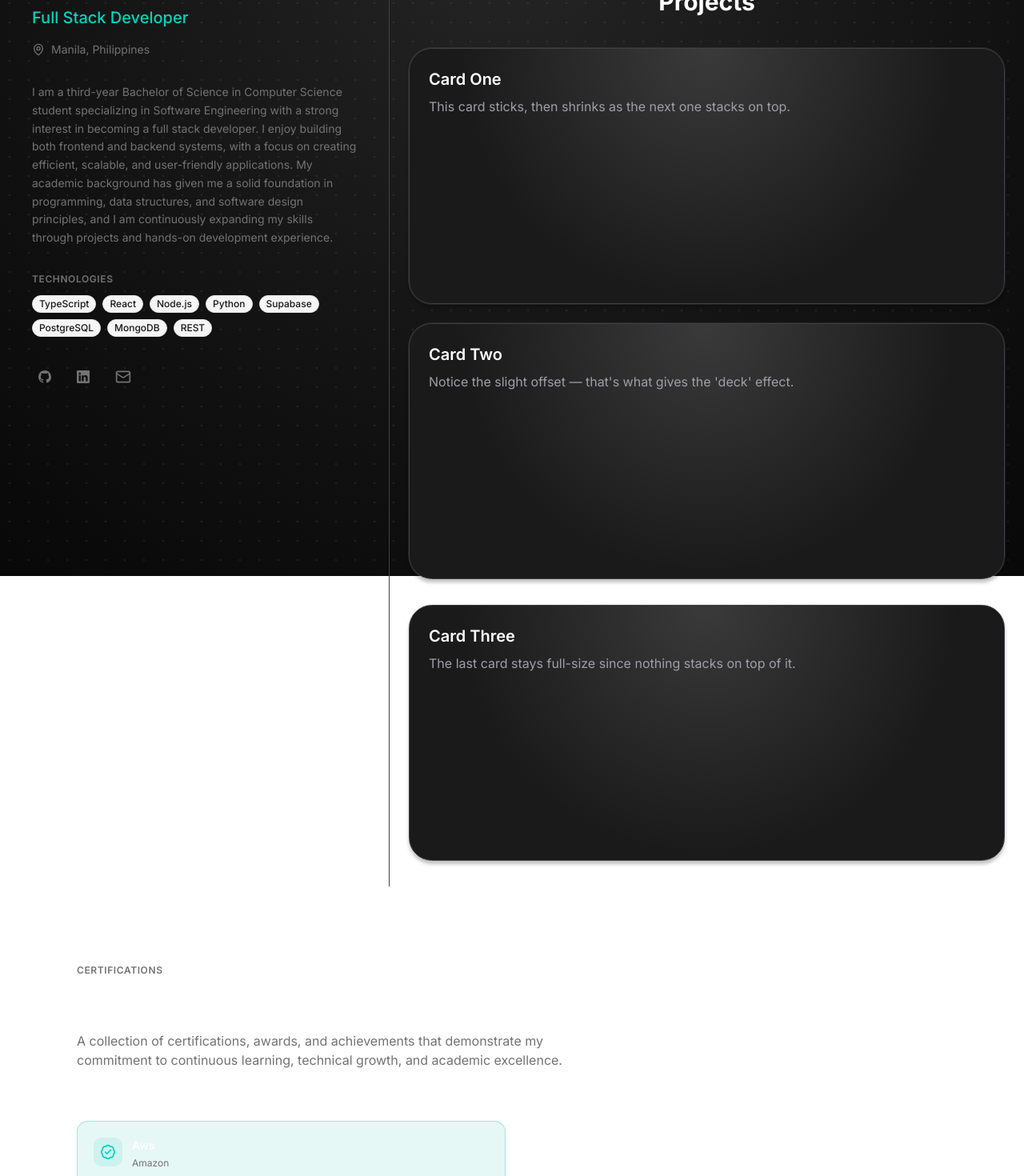
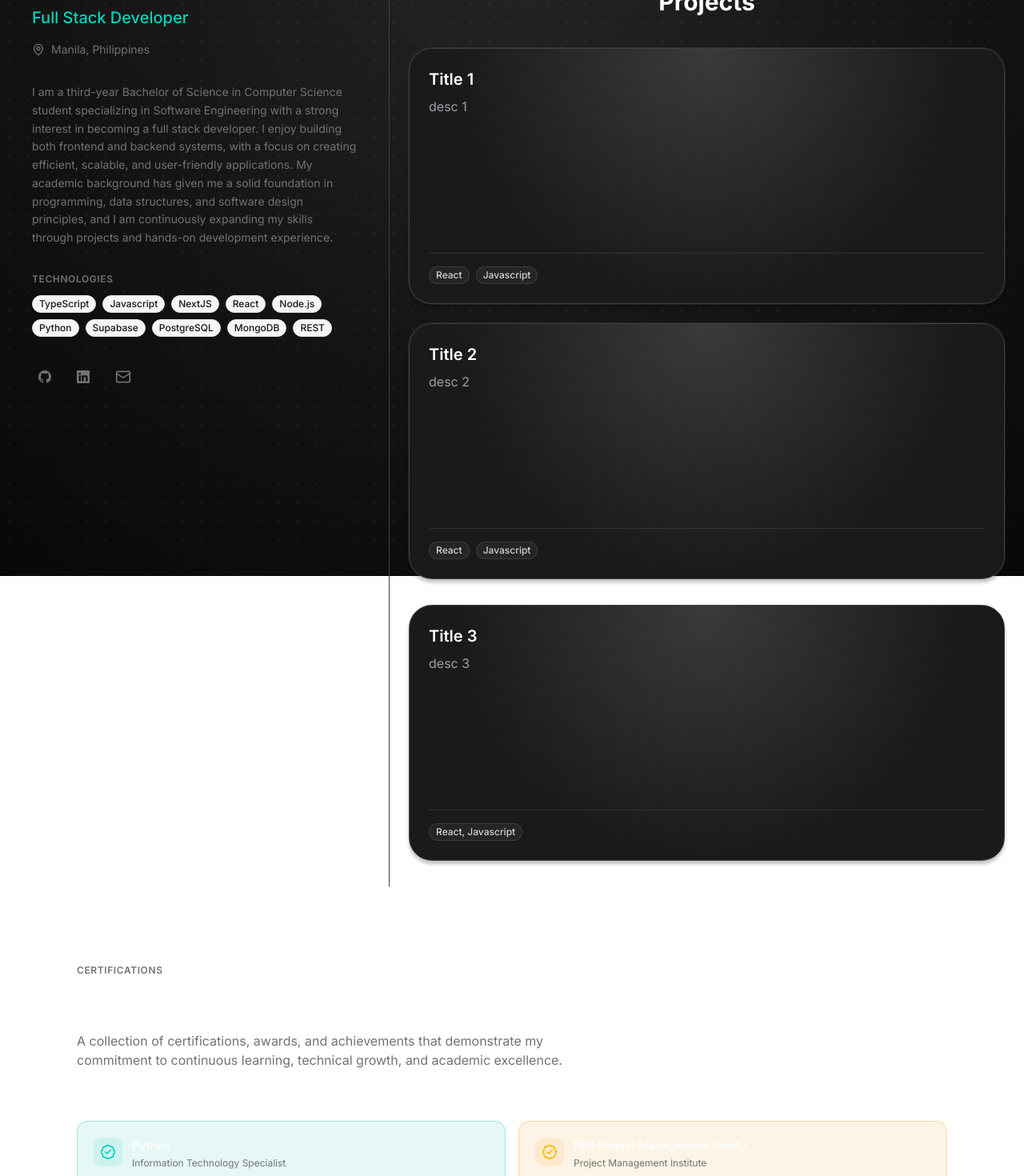
Before and after one commit to ieqisg/Portfolio, a Next.js app: page / in a window 1280 px wide. Shown: the part 80-1550 px from the top of the page at 80% size. Built offline with nearby package versions, Linux system fonts and the light colour scheme.

Commit message:
Finished Certifications and Started Structure for Projects

```diff
--- a/app/pages/About.tsx
+++ b/app/pages/About.tsx
@@ -3,6 +3,7 @@ import { Mail, MapPin, ExternalLink } from "lucide-react";
 import GithubIcon from "@/components/GithubIcon"
 import LinkedinIcon from "@/components/LinkedinIcon"
 import TextType from "@/components/TextType"
+import { TechnologiesData } from "@/datas/TechnologiesData";
 
 export default function About() {
   return (
@@ -43,10 +44,7 @@ export default function About() {
             Technologies
           </h3>
           <div className="flex flex-wrap gap-2">
-            {[
-              "TypeScript", "React", "Node.js", "Python",
-              "Supabase", "PostgreSQL", "MongoDB", "REST"
-            ].map((skill) => (
+            {TechnologiesData.map((skill) => (
               <span
                 key={skill}
                 className="px-2 py-0.5 text-[10px] md:text-xs text-xs font-medium rounded-full bg-secondary text-secondary-foreground border border-border hover:border-teal-500/40 hover:text-teal-300 transition-colors duration-200 cursor-default"
--- a/app/pages/Certifications.tsx
+++ b/app/pages/Certifications.tsx
@@ -3,7 +3,10 @@ import AnimatedSection from "@/components/AnimatedContent"
 import { CertificationsData } from "@/datas/CertificationsData"
 import { BadgeCheck } from "lucide-react"
 
+
+
 export default function Certifications() {
+
   return (
     <section id="contact" className="py-24 px-6 lg:px-16 xl:px-24">
       <div className="max-w-6xl mx-auto">
@@ -23,10 +26,10 @@ export default function Certifications() {
         </AnimatedSection>
         <div className="grid grid-cols-1 md:grid-cols-2 gap-4">
           {CertificationsData.map((cert, index) => (
-            <AnimatedSection key={cert.name} delay={index * 100}>
-              <div className={`p-5 rounded-xl border ${cert.color} transition-all duration-300 hover:scale-[1.02]`}>
+            <AnimatedSection key={cert.name} >
+              <div className={`p-5 rounded-xl border ${index % 2 == 0 ? "text-teal-400 bg-teal-500/10 border-teal-500/30" : "text-amber-400 bg-amber-500/10 border-amber-500/30"} transition-all duration-300 hover:scale-[1.02]`}>
                 <div className="flex items-start gap-3">
-                  <div className={`p-2 rounded-lg ${cert.color}`}>
+                  <div className={`p-2 rounded-lg ${index % 2 == 0 ? "text-teal-400 bg-teal-500/10 border-teal-500/30" : "text-amber-400 bg-amber-500/10 border-amber-500/30"}`}>
                     <BadgeCheck className="w-5 h-5" />
                   </div>
                   <div className="flex-1">
--- a/app/pages/Projects.tsx
+++ b/app/pages/Projects.tsx
@@ -23,6 +23,7 @@ export default function Projects() {
               i={i}
               title={card.title}
               description={card.description}
+              stack={card.stack}
               progress={scrollYProgress}
               range={[i * (1 / cardsData.length), 1]}
               targetScale={targetScale}
--- a/components/StackCard.tsx
+++ b/components/StackCard.tsx
@@ -9,6 +9,7 @@ export default function StackCard({
   progress,
   range,
   targetScale,
+  stack
 }: {
   i: number;
   title: string;
@@ -16,6 +17,7 @@ export default function StackCard({
   progress: MotionValue<number>;
   range: [number, number];
   targetScale: number;
+  stack: string[];
 }) {
   const scale = useTransform(progress, range, [1, targetScale]);
 
@@ -45,11 +47,9 @@ export default function StackCard({
           bg-[radial-gradient(circle_at_50%_0%,#3a3a3a_0%,#1a1a1a_64%)]
           shadow-[0_0_0_1px_rgba(255,255,255,0.08),0_4px_4px_rgba(0,0,0,0.25)]
           p-6
-          transition-all
-          duration-300
-          hover:-translate-y-1
-          w-full
           h-[40vh]
+          flex flex-col
+          justify-between
         "
       >
         {/* Cursor spotlight */}
@@ -69,11 +69,37 @@ export default function StackCard({
           }}
         />
 
-        <div className="relative z-10">
-          <h2 className="mb-2 text-xl font-semibold text-white">
-            {title}
-          </h2>
-          <p className="text-zinc-400">{description}</p>
+        <div className="relative z-10 flex flex-col h-full">
+          {/* TOP CONTENT */}
+          <div>
+            <h2 className="mb-2 text-xl font-semibold text-white">
+              {title}
+            </h2>
+            <p className="text-zinc-400">{description}</p>
+          </div>
+
+          {/* BOTTOM STACK */}
+          <div className="flex flex-wrap gap-2 mt-auto pt-4 border-t border-white/10">
+            {stack.map((skill) => (
+              <span
+                key={skill}
+                className="
+              px-2 py-0.5
+              text-[10px] md:text-xs
+              font-medium
+              rounded-full
+              bg-white/5
+              text-zinc-300
+              border border-white/10
+              hover:border-teal-500/40
+              hover:text-teal-300
+              transition-colors
+          "
+              >
+                {skill}
+              </span>
+            ))}
+          </div>
         </div>
       </motion.div>
     </div>
--- a/datas/CardData.tsx
+++ b/datas/CardData.tsx
@@ -1,14 +1,17 @@
 export const cardsData = [
   {
-    title: "Card One",
-    description: "This card sticks, then shrinks as the next one stacks on top.",
+    title: "Title 1",
+    description: "desc 1",
+    stack: ["React", "Javascript"]
   },
   {
-    title: "Card Two",
-    description: "Notice the slight offset — that's what gives the 'deck' effect.",
+    title: "Title 2",
+    description: "desc 2",
+    stack: ["React", "Javascript"]
   },
   {
-    title: "Card Three",
-    description: "The last card stays full-size since nothing stacks on top of it.",
+    title: "Title 3",
+    description: "desc 3",
+    stack: ["React, Javascript"]
   },
 ];
--- a/datas/CertificationsData.tsx
+++ b/datas/CertificationsData.tsx
@@ -5,16 +5,18 @@ interface Certifications {
   name: string;
   issuer: string;
   date: string;
-  id: string;
-  color: string;
+  id?: string;
 }
 
 export const CertificationsData: Certifications[] = [
   {
-    name: "Aws",
-    issuer: "Amazon",
+    name: "Python",
+    issuer: "Information Technology Specialist ",
+    date: "2025",
+  },
+  {
+    name: "PMI Project Management Ready",
+    issuer: "Project Management Institute",
     date: "2026",
-    id: "TIte",
-    color: "text-teal-400 bg-teal-500/10 border-teal-500/30"
   }
 ]
--- /dev/null
+++ b/datas/TechnologiesData.tsx
@@ -0,0 +1,5 @@
+export const TechnologiesData =
+  [
+    "TypeScript", "Javascript", "NextJS", "React", "Node.js", "Python",
+    "Supabase", "PostgreSQL", "MongoDB", "REST",
+  ]
--- a/package.json
+++ b/package.json
@@ -9,6 +9,9 @@
     "lint": "eslint"
   },
   "dependencies": {
+    "@fortawesome/free-brands-svg-icons": "^7.2.0",
+    "@fortawesome/free-solid-svg-icons": "^7.2.0",
+    "@fortawesome/react-fontawesome": "^3.3.1",
     "@react-three/drei": "^10.7.7",
     "@react-three/fiber": "^9.6.1",
     "class-variance-authority": "^0.7.1",
```
Also changed, not shown: 2 other files (tests, documents, lock files or other folders).
